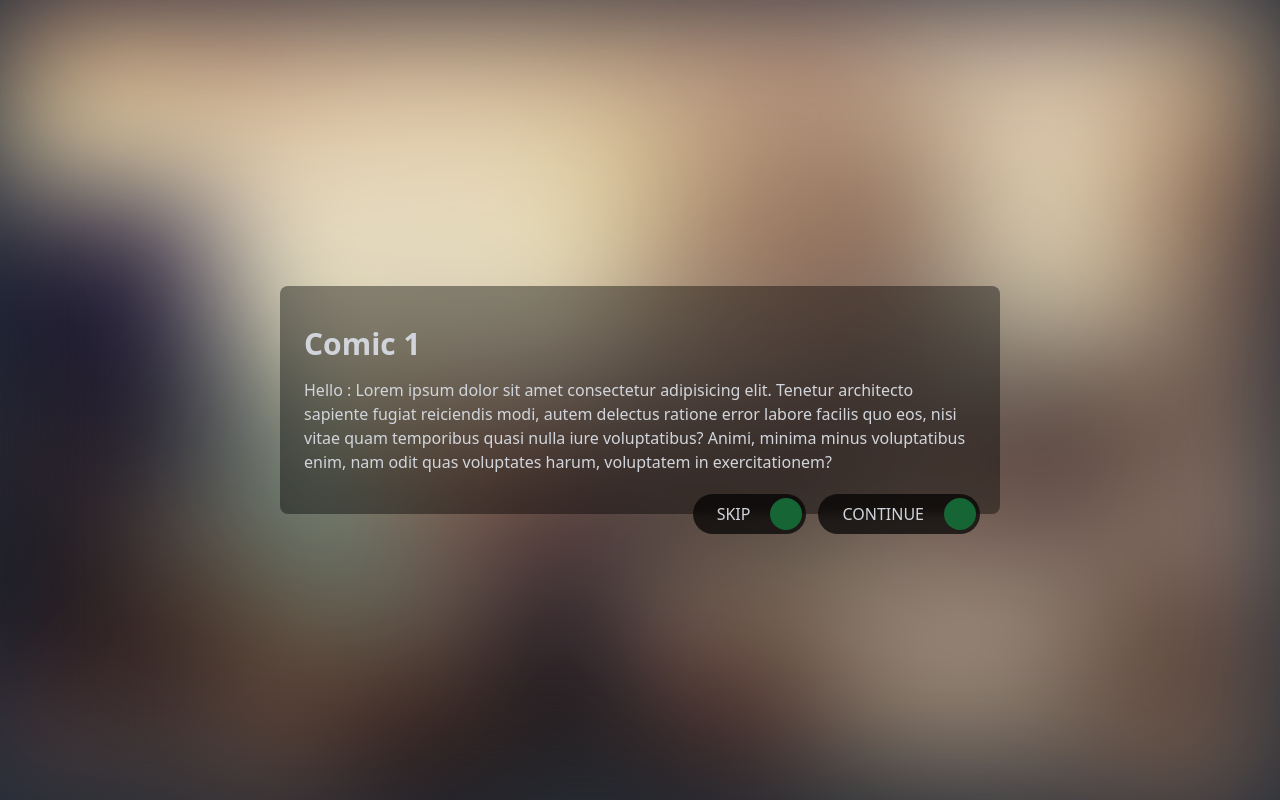
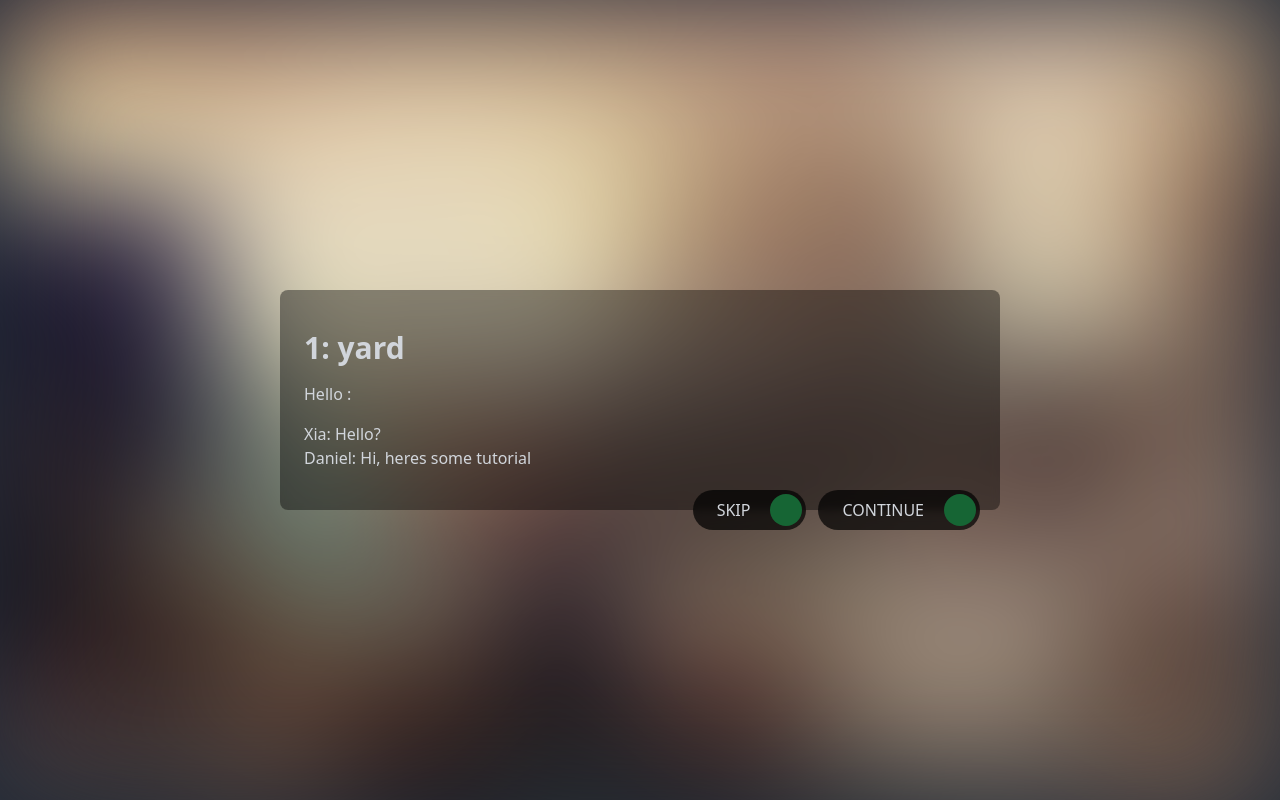
Before and after one commit to damiro-dev/chem-lab, a React (Vite) app: page / in a window 1280 px wide. Both pictures are taken after a click on the element 960 px from the left and 536 px from the top of the page. Built offline with nearby package versions, Linux system fonts and the light colour scheme; some icons are missing.

Commit message:
comic logic somewhat done

```diff
--- a/src/components/ModalComic.jsx
+++ b/src/components/ModalComic.jsx
@@ -1,37 +1,33 @@
-import { useEffect } from 'react';
 import { PiPlayFill } from 'react-icons/Pi';
 import { useNavigationUpdate } from '../context/NavigationProvider';
-import { useGame, useGameUpdate } from '../context/GameProvider';
+import { useGame } from '../context/GameProvider';
+import comicsData from '../data/comics';
 import cn from '../lib/tailwindMerge';
 
 export default function ModalComic() {
   const navUpdate = useNavigationUpdate();
   const { level, name } = useGame();
-  const { setLevel } = useGameUpdate();
 
-  // ON LOAD
-  useEffect(() => {
-    setLevel(level + 1);
-  }, []);
+  const comicData = comicsData.find((comicData) => comicData.level === level);
+  if (!comicData) return <h1>Not Found</h1>;
 
-  const handleNext = () => {
-    console.log('Next');
-  };
-
-  const handleSkip = () => {
-    navUpdate('levelup');
-  };
+  const handleSkip = () => navUpdate('levelup');
+  const handleNext = () => console.log('Next');
 
   return (
     <>
       <div className={cn('rounded-lg backdrop-blur-sm bg-black/40 px-6 py-10 flex flex-col gap-4')}>
-        <h1 className='text-3xl font-bold'>Comic {level}</h1>
-        <p>
-          Hello {name}: Lorem ipsum dolor sit amet consectetur adipisicing elit. Tenetur architecto sapiente fugiat
-          reiciendis modi, autem delectus ratione error labore facilis quo eos, nisi vitae quam temporibus quasi nulla
-          iure voluptatibus? Animi, minima minus voluptatibus enim, nam odit quas voluptates harum, voluptatem in
-          exercitationem?
-        </p>
+        <h1 className='text-3xl font-bold'>
+          {level}: {comicData.scene}
+        </h1>
+        <p>Hello {name}:</p>
+        <div>
+          {comicData.comic.map((comic, index) => (
+            <p key={index}>
+              {comic.character}: {comic.dialog}
+            </p>
+          ))}
+        </div>
       </div>
       <div className='absolute -mt-5 right-12 flex flex-row gap-4'>
         {/* SKIP BUTTON */}
--- a/src/components/ModalHighScore.jsx
+++ b/src/components/ModalHighScore.jsx
@@ -39,7 +39,9 @@ export default function ModalHighScore() {
                 <span className='w-8 aspect-square bg-black/80 rounded-full text-[12px] flex items-center justify-center'>
                   {entry.score}
                 </span>
-                <p>{entry.name}</p>
+                <p>
+                  {index + 1}: {entry.name}
+                </p>
               </div>
               <div className='flex flex-row gap-4'>
                 <p>{getBadge(entry.score)}</p>
--- a/src/components/ModalHome.jsx
+++ b/src/components/ModalHome.jsx
@@ -22,12 +22,11 @@ export default function ModalHome() {
     setScore(0);
     setRevealItems(false);
     setTime(initialTime);
-    setLevel(0);
     setScene('yard');
-    // console.log('LISTINGS:', labsGameData);
   }, []);
 
   const handlePlay = () => {
+    setLevel(1);
     setName(inputChange);
     setContent('comic');
     console.log('PLAY!');
--- a/src/components/ModalLevelup.jsx
+++ b/src/components/ModalLevelup.jsx
@@ -25,7 +25,7 @@ export default function Modallevelup() {
     setContent('game');
     setInGame(true);
     startTimer();
-    console.log('GO', items);
+    // console.log('GO', items);
   };
 
   return (
--- a/src/components/ModalSummary.jsx
+++ b/src/components/ModalSummary.jsx
@@ -1,15 +1,20 @@
 import { PiPlayFill } from 'react-icons/Pi';
-import { useGame } from '../context/GameProvider';
+import { useGame, useGameUpdate } from '../context/GameProvider';
 import { useNavigationUpdate } from '../context/NavigationProvider';
 import getBadge from '../lib/getBadge';
+import comicsData from '../data/comics';
 import cn from '../lib/tailwindMerge';
 
 export default function ModalSummary() {
   const { name, level, items, itemFound, score } = useGame();
+  const { setLevel } = useGameUpdate();
   const navUpdate = useNavigationUpdate();
 
   const handlePlay = () => {
-    navUpdate('comic');
+    // Lookup in advance if there is a comic in the next level (level + 1)
+    const peekComic = comicsData.find((comicData) => comicData.level === level + 1);
+    peekComic ? navUpdate('comic') : navUpdate('levelup');
+    setLevel(level + 1);
   };
 
   return (
--- a/src/data/comics.js
+++ b/src/data/comics.js
@@ -9,6 +9,12 @@ const comicsData = [
         duration: 1,
         delay: 0.5,
       },
+      {
+        character: 'Daniel',
+        dialog: 'Hi, heres some tutorial',
+        duration: 1,
+        delay: 0.5,
+      },
     ],
   },
   {
@@ -17,16 +23,10 @@ const comicsData = [
     comic: [
       {
         character: 'Daniel',
-        dialog: 'Hello?',
+        dialog: 'Heres a tutorial too',
         duration: 1,
         delay: 0.5,
       },
-    ],
-  },
-  {
-    level: 3,
-    scene: 'yard',
-    comic: [
       {
         character: 'Xia',
         dialog: 'Hello?',
@@ -40,8 +40,39 @@ const comicsData = [
     scene: 'yard',
     comic: [
       {
+        character: 'Xia',
+        dialog: 'Hello? A regular comic here',
+        duration: 1,
+        delay: 0.5,
+      },
+      {
+        character: 'Daniel',
+        dialog: 'Nice right?',
+        duration: 1,
+        delay: 0.5,
+      },
+    ],
+  },
+  {
+    level: 6,
+    scene: 'yard',
+    comic: [
+      {
         character: 'Daniel',
         dialog: 'Hello?',
+        duration: 1,
+        delay: 0.5,
+      },
+    ],
+  },
+  {
+    level: 25,
+    scene: 'yard',
+    comic: [
+      {
+        character: 'Daniel',
+        dialog:
+          'From here on, you are on your own. You are an expert now. Looking forward to secure that elusive 1st place in the hall of fame. Good luck!',
         duration: 1,
         delay: 0.5,
       },
```
